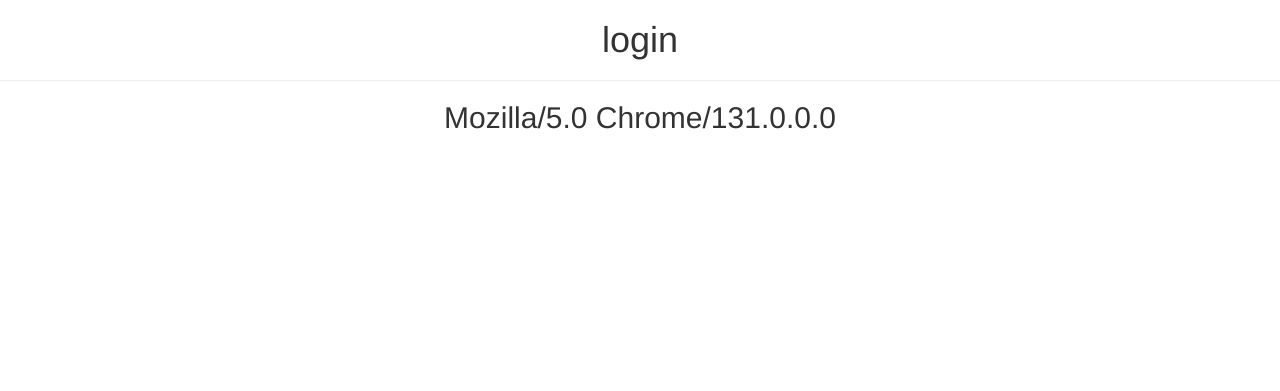
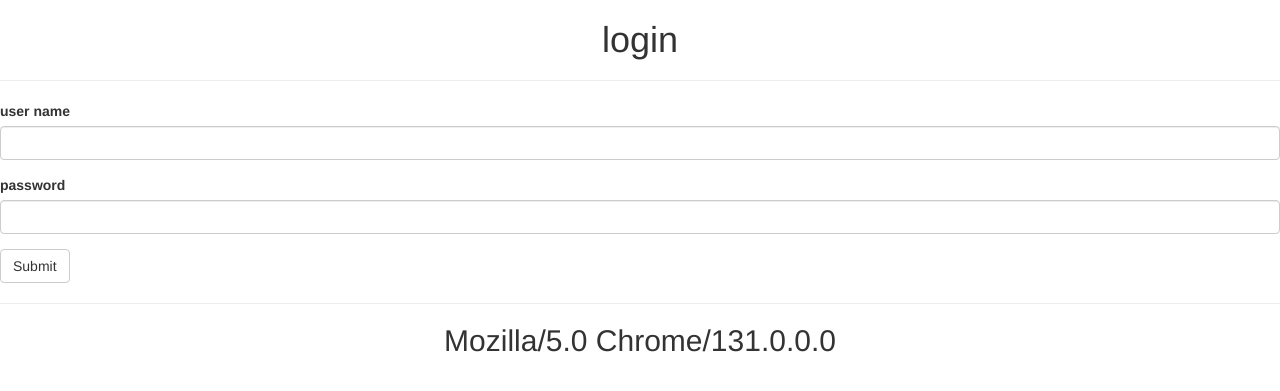
Before and after one commit to linshaolong5240/MarkYou, a Flask app: page /login in a window 1280 px wide. Shown: the part 52-443 px from the top of the page. Run offline with Flask 2, Linux system fonts and the light colour scheme; some libraries are stand-ins or nearby versions.

Commit message:
flask_wtf.Form has been renamed to FlaskForm

```diff
--- a/forms/form_login.py
+++ b/forms/form_login.py
@@ -1,8 +1,8 @@
-from flask_wtf import Form
+from flask_wtf import FlaskForm
 from wtforms import StringField, SubmitField
 from wtforms.validators import Required
 
-class FormLogin(Form):
+class FormLogin(FlaskForm):
     user_name = StringField('user name', validators=[Required()])
     password = StringField('password', validators=[Required()])
     submit = SubmitField('Submit')
--- a/templates/base.html
+++ b/templates/base.html
@@ -23,3 +23,10 @@
     </div>
 </div>
 {% endblock %}
+
+{% block content %}
+{% block page_content %}
+{% endblock %}
+<hr>
+<h2 style="text-align:center">{{ user_agent }}</h2>
+{% endblock %}
--- a/templates/index.html
+++ b/templates/index.html
@@ -5,8 +5,6 @@
     <!--<li><a href="{{ url_for('sign_up') }}">Sign Up</a></li>-->
 </ul>
 {% endblock %}
-{% block content %}
-<h1 style="text-align:center">hello world</h1>
-<hr>
-<h2 style="text-align:center">{{ user_agent }}</h2>
+{% block page_content %}
+<h1 style="text-align:center">hello world!</h1>
 {% endblock %}
--- a/templates/login.html
+++ b/templates/login.html
@@ -1,6 +1,7 @@
 {% extends 'base.html' %}
-{% block content %}
+{% import "bootstrap/wtf.html" as wtf %}
+{% block page_content %}
 <h1 style="text-align:center">login</h1>
 <hr>
-<h2 style="text-align:center">{{ user_agent }}</h2>
+{{ wtf.quick_form(form) }}
 {% endblock %}
--- a/views/user.py
+++ b/views/user.py
@@ -2,10 +2,12 @@
 from flask import Blueprint
 from flask import request
 from flask import render_template
+from forms.form_login import FormLogin
 
 blueprint = Blueprint('user',__name__)
 
-@blueprint.route('/login')
+@blueprint.route('/login',methods = ['GET','POST'])
 def login():
     user_agent = request.headers.get('user-agent')
-    return render_template('login.html',user_agent=user_agent)
+    form = FormLogin()
+    return render_template('login.html', form=form, user_agent=user_agent)
```
